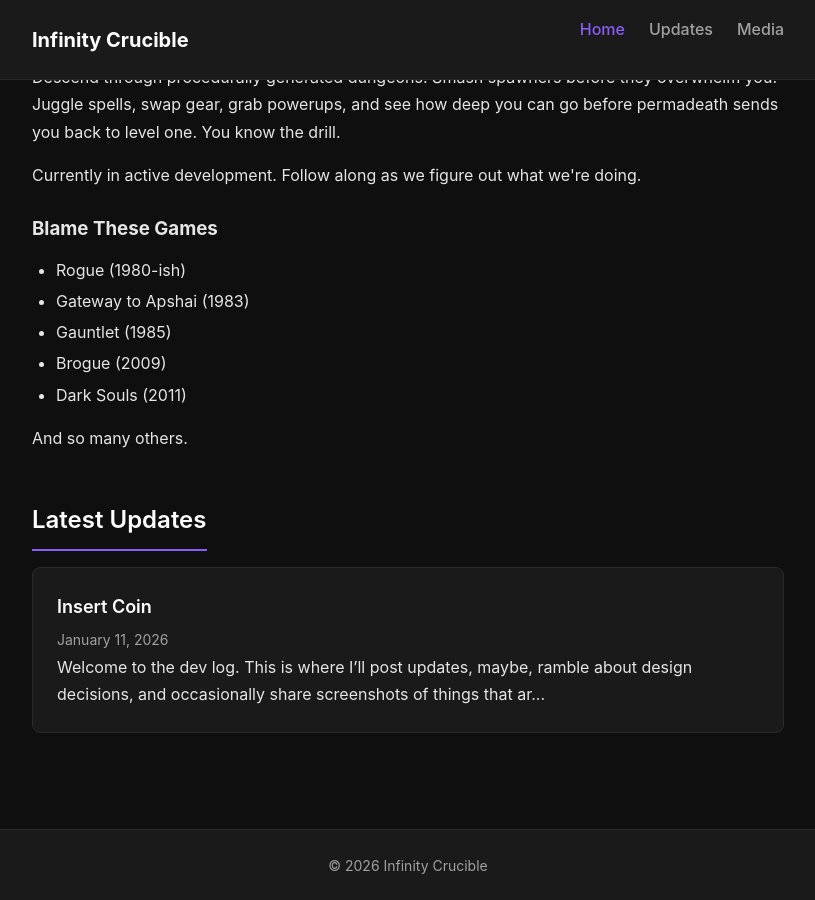
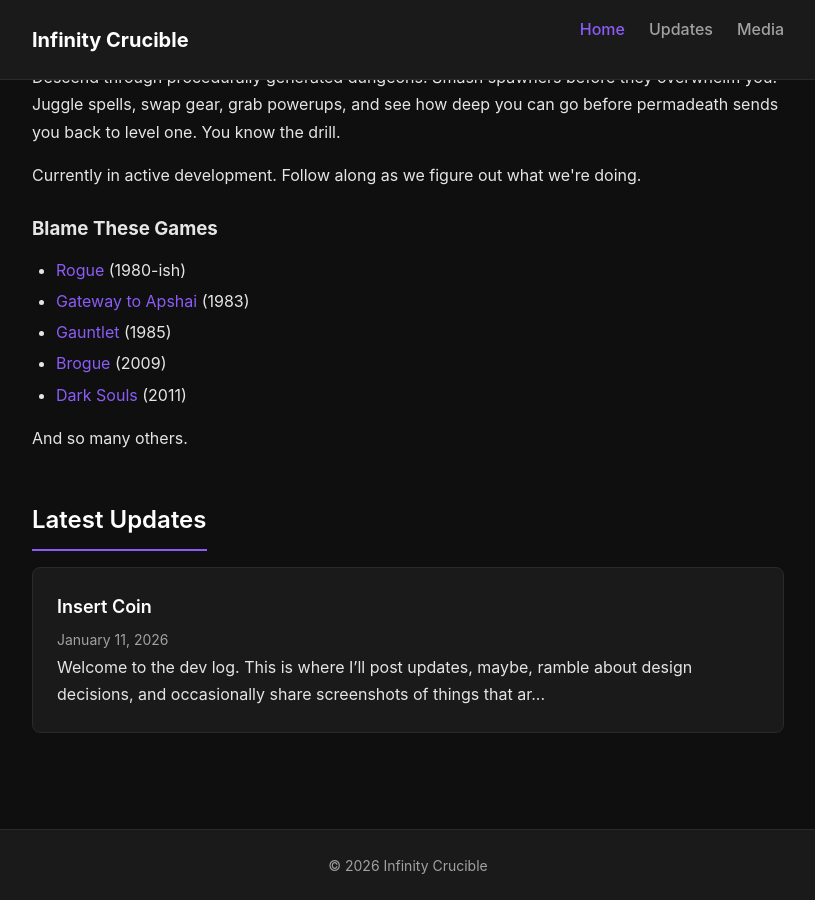
Before and after one commit to Infinity-Crucible/infinity_crucible_pages, a Jekyll site: the page built from index.md, in a window 1280 px wide and 900 px high, scrolled down 825 px. Shown: the whole window, without its empty margins (232-1047 px from the left). Built offline with Jekyll 4.4.1, drawn with Linux system fonts in a browser that asks for light colours; part of the change alters nothing that is shown.

```diff
--- a/index.md
+++ b/index.md
@@ -31,11 +31,11 @@ title: Home
 
   <h3>Blame These Games</h3>
   <ul>
-    <li>Rogue (1980-ish)</li>
-    <li>Gateway to Apshai (1983)</li>
-    <li>Gauntlet (1985)</li>
-    <li>Brogue (2009)</li>
-    <li>Dark Souls (2011)</li>
+    <li><a href="https://en.wikipedia.org/wiki/Rogue_(video_game)">Rogue</a> (1980-ish)</li>
+    <li><a href="https://en.wikipedia.org/wiki/Gateway_to_Apshai">Gateway to Apshai</a> (1983)</li>
+    <li><a href="https://en.wikipedia.org/wiki/Gauntlet_(1985_video_game)">Gauntlet</a> (1985)</li>
+    <li><a href="https://en.wikipedia.org/wiki/Brogue_(video_game)">Brogue</a> (2009)</li>
+    <li><a href="https://en.wikipedia.org/wiki/Dark_Souls">Dark Souls</a> (2011)</li>
   </ul>
   <p>And so many others.</p>
 </section>
```
